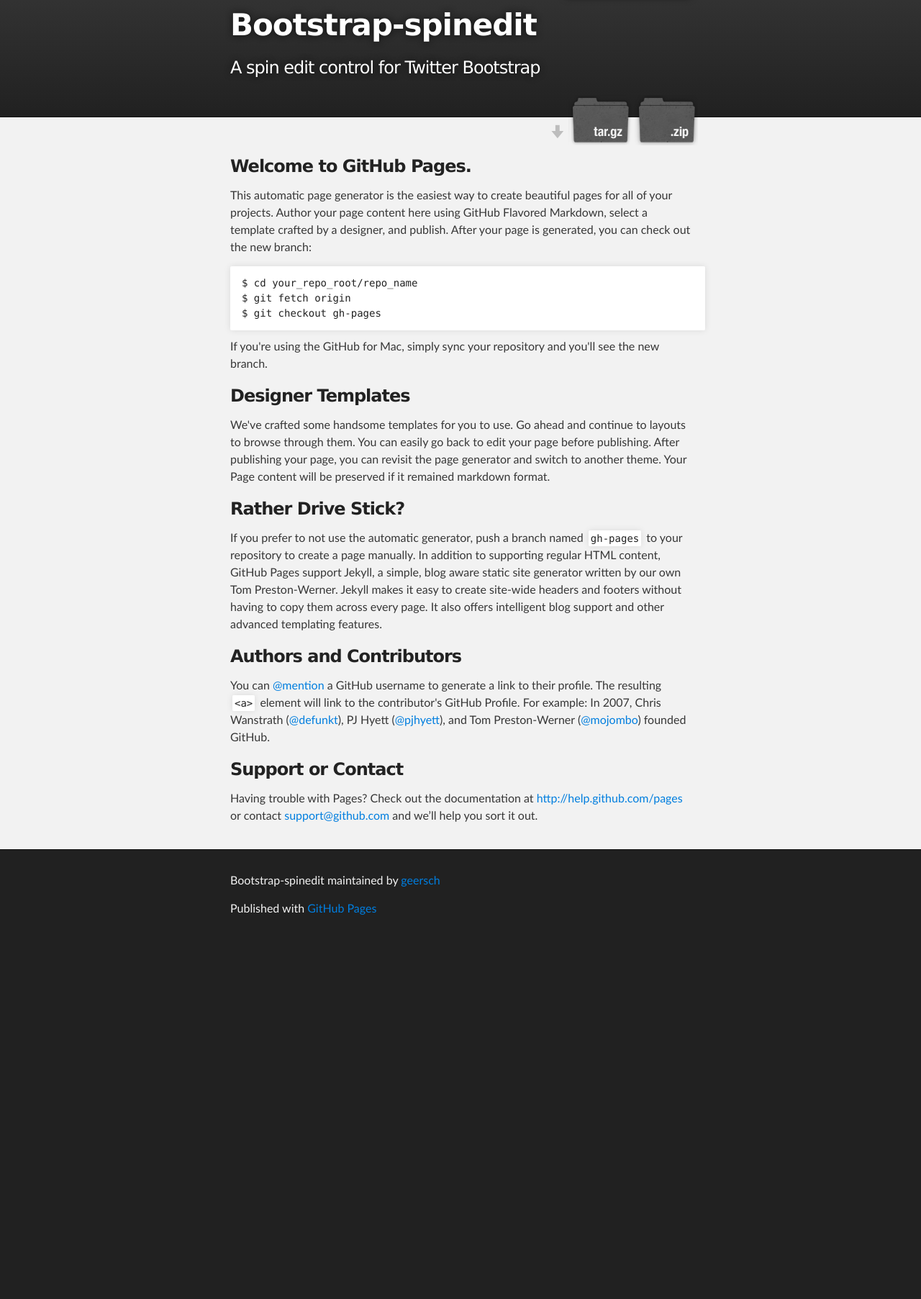
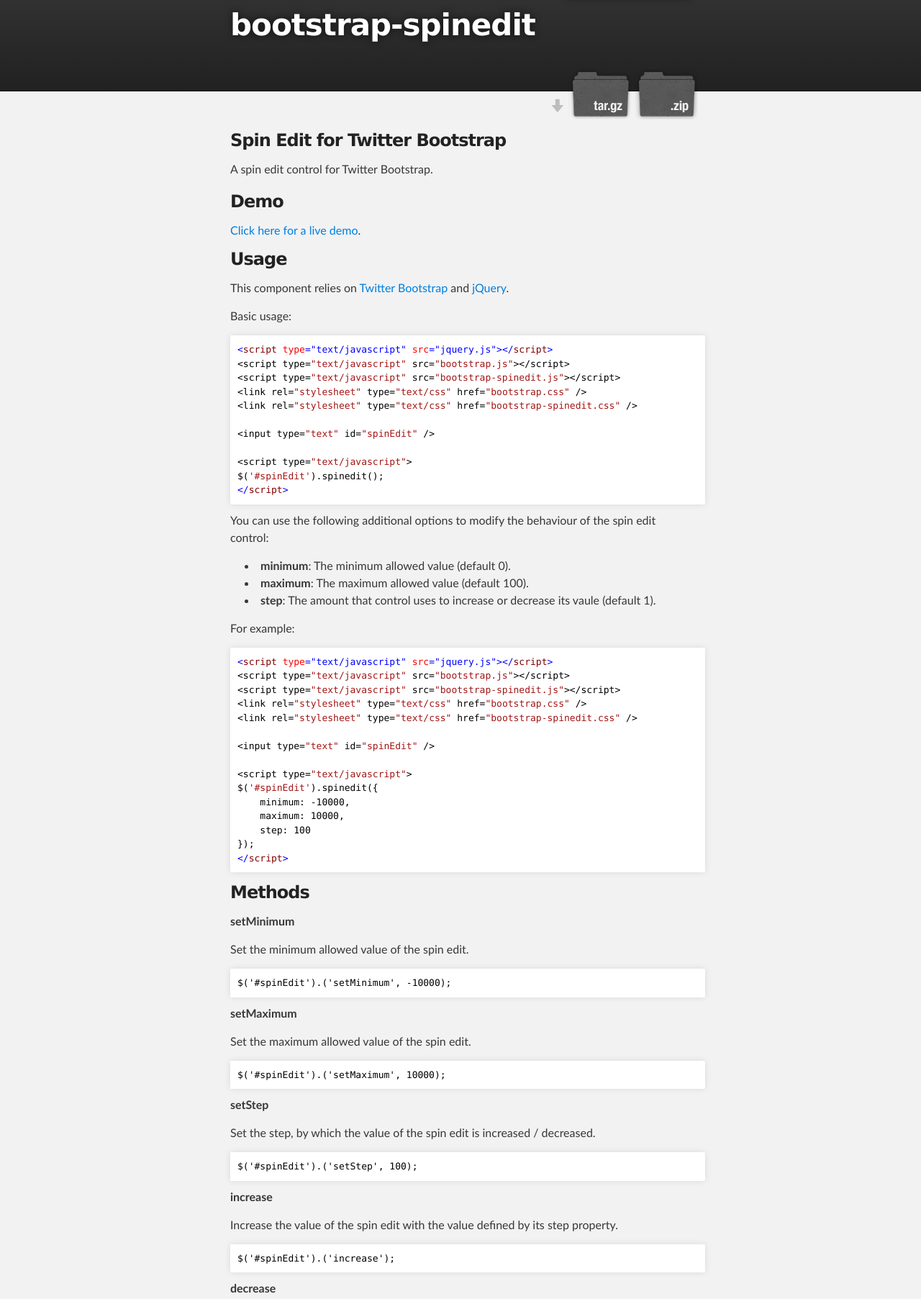
Before and after one commit to geersch/bootstrap-spinedit, a plain HTML site: page index.html in a window 1280 px wide. Shown: the part 47-1852 px from the top of the page at 72% size. Before the commit the page ends 1356 px from the top, so only its background shows below. Drawn offline with Linux system fonts and the light colour scheme.

Commit message:
Initial commit of pages

```diff
--- a/index.html
+++ b/index.html
@@ -4,11 +4,11 @@
   <head>
     <meta charset='utf-8' />
     <meta http-equiv="X-UA-Compatible" content="chrome=1" />
-    <meta name="description" content="Bootstrap-spinedit : A spin edit control for Twitter Bootstrap" />
+    <meta name="description" content="bootstrap-spinedit : " />
 
-    <link rel="stylesheet" type="text/css" media="screen" href="stylesheets/stylesheet.css">
+    <link rel="stylesheet" type="text/css" media="screen" href="stylesheets/stylesheet.css" />
 
-    <title>Bootstrap-spinedit</title>
+    <title>bootstrap-spinedit</title>
   </head>
 
   <body>
@@ -16,10 +16,10 @@
     <!-- HEADER -->
     <div id="header_wrap" class="outer">
         <header class="inner">
-          <a id="forkme_banner" href="https://github.com/geersch/bootstrap-spinedit">View on GitHub</a>
+          <a id="forkme_banner" href="https://github.com/geersch/bootstrap-progressbar">View on GitHub</a>
 
-          <h1 id="project_title">Bootstrap-spinedit</h1>
-          <h2 id="project_tagline">A spin edit control for Twitter Bootstrap</h2>
+          <h1 id="project_title">bootstrap-spinedit</h1>
+          <h2 id="project_tagline"></h2>
 
             <section id="downloads">
               <a class="zip_download_link" href="https://github.com/geersch/bootstrap-spinedit/zipball/master">Download this project as a .zip file</a>
@@ -31,44 +31,145 @@
     <!-- MAIN CONTENT -->
     <div id="main_content_wrap" class="outer">
       <section id="main_content" class="inner">
-        <h3>Welcome to GitHub Pages.</h3>
+        <h3>Spin Edit for Twitter Bootstrap</h3>
 
-<p>This automatic page generator is the easiest way to create beautiful pages for all of your projects. Author your page content here using GitHub Flavored Markdown, select a template crafted by a designer, and publish. After your page is generated, you can check out the new branch:</p>
+		<p>A spin edit control for Twitter Bootstrap.</p>
 
-<pre><code>$ cd your_repo_root/repo_name
-$ git fetch origin
-$ git checkout gh-pages
-</code></pre>
+<h3>Demo</h3>
 
-<p>If you're using the GitHub for Mac, simply sync your repository and you'll see the new branch.</p>
+<a href="demo.html" target="_blank">Click here for a live demo</a>.
 
-<h3>Designer Templates</h3>
+<h3>Usage</h3>
 
-<p>We've crafted some handsome templates for you to use. Go ahead and continue to layouts to browse through them. You can easily go back to edit your page before publishing. After publishing your page, you can revisit the page generator and switch to another theme. Your Page content will be preserved if it remained markdown format.</p>
+<p>This component relies on <a href="http://twitter.github.com/bootstrap/" target="_blank">Twitter Bootstrap</a> and <a href="http://jquery.com/" target="_blank">jQuery</a>.</p>
 
-<h3>Rather Drive Stick?</h3>
+<p>Basic usage:</p>
 
-<p>If you prefer to not use the automatic generator, push a branch named <code>gh-pages</code> to your repository to create a page manually. In addition to supporting regular HTML content, GitHub Pages support Jekyll, a simple, blog aware static site generator written by our own Tom Preston-Werner. Jekyll makes it easy to create site-wide headers and footers without having to copy them across every page. It also offers intelligent blog support and other advanced templating features.</p>
+<div class="csharpcode">
+<!-- code formatted by http://manoli.net/csharpformat/ -->
+<pre>
+<span class="kwrd">&lt;</span><span class="html">script</span> <span class="attr">type</span><span class="kwrd">="text/javascript"</span> <span class="attr">src</span><span class="kwrd">="jquery.js"</span><span class="kwrd">&gt;&lt;/</span><span class="html">script</span><span class="kwrd">&gt;</span>
+&lt;script type=<span class="str">"text/javascript"</span> src=<span class="str">"bootstrap.js"</span>&gt;&lt;/script&gt;
+&lt;script type=<span class="str">"text/javascript"</span> src=<span class="str">"bootstrap-spinedit.js"</span>&gt;&lt;/script&gt;
+&lt;link rel=<span class="str">"stylesheet"</span> type=<span class="str">"text/css"</span> href=<span class="str">"bootstrap.css"</span> /&gt;
+&lt;link rel=<span class="str">"stylesheet"</span> type=<span class="str">"text/css"</span> href=<span class="str">"bootstrap-spinedit.css"</span> /&gt;
 
-<h3>Authors and Contributors</h3>
+&lt;input type=<span class="str">"text"</span> id=<span class="str">"spinEdit"</span> /&gt;
 
-<p>You can <a href="https://github.com/blog/821" class="user-mention">@mention</a> a GitHub username to generate a link to their profile. The resulting <code>&lt;a&gt;</code> element will link to the contributor's GitHub Profile. For example: In 2007, Chris Wanstrath (<a href="https://github.com/defunkt" class="user-mention">@defunkt</a>), PJ Hyett (<a href="https://github.com/pjhyett" class="user-mention">@pjhyett</a>), and Tom Preston-Werner (<a href="https://github.com/mojombo" class="user-mention">@mojombo</a>) founded GitHub.</p>
+&lt;script type=<span class="str">"text/javascript"</span>&gt;
+$(<span class="str">'#spinEdit'</span>).spinedit();
+<span class="kwrd">&lt;/</span><span class="html">script</span><span class="kwrd">&gt;</span></pre>
+</div>
 
-<h3>Support or Contact</h3>
+<p>You can use the following additional options to modify the behaviour of the spin edit control:</p>
 
-<p>Having trouble with Pages? Check out the documentation at <a href="http://help.github.com/pages">http://help.github.com/pages</a> or contact <a href="mailto:support@github.com">support@github.com</a> and we’ll help you sort it out.</p>
-      </section>
-    </div>
+<ul>
+<li><strong>minimum</strong>: The minimum allowed value (default 0).</li>
+<li><strong>maximum</strong>: The maximum allowed value (default 100).</li>
+<li><strong>step</strong>: The amount that control uses to increase or decrease its vaule (default 1).</li>
+</ul>
 
-    <!-- FOOTER  -->
-    <div id="footer_wrap" class="outer">
-      <footer class="inner">
-        <p class="copyright">Bootstrap-spinedit maintained by <a href="https://github.com/geersch">geersch</a></p>
-        <p>Published with <a href="http://pages.github.com">GitHub Pages</a></p>
-      </footer>
-    </div>
+<p>For example:</p>
 
+<div class="csharpcode">
+<!-- code formatted by http://manoli.net/csharpformat/ -->
+<pre>
+<span class="kwrd">&lt;</span><span class="html">script</span> <span class="attr">type</span><span class="kwrd">="text/javascript"</span> <span class="attr">src</span><span class="kwrd">="jquery.js"</span><span class="kwrd">&gt;&lt;/</span><span class="html">script</span><span class="kwrd">&gt;</span>
+&lt;script type=<span class="str">"text/javascript"</span> src=<span class="str">"bootstrap.js"</span>&gt;&lt;/script&gt;
+&lt;script type=<span class="str">"text/javascript"</span> src=<span class="str">"bootstrap-spinedit.js"</span>&gt;&lt;/script&gt;
+&lt;link rel=<span class="str">"stylesheet"</span> type=<span class="str">"text/css"</span> href=<span class="str">"bootstrap.css"</span> /&gt;
+&lt;link rel=<span class="str">"stylesheet"</span> type=<span class="str">"text/css"</span> href=<span class="str">"bootstrap-spinedit.css"</span> /&gt;
 
+&lt;input type=<span class="str">"text"</span> id=<span class="str">"spinEdit"</span> /&gt;
+
+&lt;script type=<span class="str">"text/javascript"</span>&gt;
+$(<span class="str">'#spinEdit'</span>).spinedit({
+    minimum: -10000,
+    maximum: 10000,
+    step: 100
+});
+<span class="kwrd">&lt;/</span><span class="html">script</span><span class="kwrd">&gt;</span></pre>
+</div>
+
+<h3>Methods</h3>
+
+<p><strong>setMinimum</strong></p>
+
+<p>Set the minimum allowed value of the spin edit.</p>
+
+<div class="csharpcode">
+<!-- code formatted by http://manoli.net/csharpformat/ -->
+<pre>
+$('#spinEdit').('setMinimum', -10000);</pre>
+</div>
+
+<p><strong>setMaximum</strong></p>
+
+<p>Set the maximum allowed value of the spin edit.</p>
+
+<div class="csharpcode">
+<!-- code formatted by http://manoli.net/csharpformat/ -->
+<pre>
+$('#spinEdit').('setMaximum', 10000);</pre>
+</div>
+
+<p><strong>setStep</strong></p>
+
+<p>Set the step, by which the value of the spin edit is increased / decreased.</p>
+
+<div class="csharpcode">
+<!-- code formatted by http://manoli.net/csharpformat/ -->
+<pre>
+$('#spinEdit').('setStep', 100);</pre>
+</div>
+
+<p><strong>increase</strong></p>
+
+<p>Increase the value of the spin edit with the value defined by its step property.</p>
+
+<div class="csharpcode">
+<!-- code formatted by http://manoli.net/csharpformat/ -->
+<pre>
+$('#spinEdit').('increase');</pre>
+</div>
+
+<p><strong>decrease</strong></p>
+
+<p>Decrease the value of the spin edit with the value defined by its step property.</p>
+
+<div class="csharpcode">
+<!-- code formatted by http://manoli.net/csharpformat/ -->
+<pre>
+$('#spinEdit').('decrease');</pre>
+</div>
+
+<h3>Events</h3>
+
+<p>The spin edit supports one event, namely <strong>valueChanged</strong>. This event is triggered when its value changes.</p>
+
+<p>The event object has one additional property:</p>
+
+<ul>
+	<li><strong>value</strong>: The new value of the spin edit.</li>
+</ul>
+
+<div class="csharpcode">
+<!-- code formatted by http://manoli.net/csharpformat/ -->
+<pre class="csharpcode">
+$('#spinEdit').on("valueChanged", function (e) {
+    console.log(e.value);
+});</pre>
+</div>
+
+	<h3>License</h3>
+
+	<p>This code is made available under the <a href="http://www.apache.org/licenses/LICENSE-2.0" target="_blank">Apache License v2.0, the same as Twitter Bootstrap.</a></p>
+
+	<h3>Contact</h3>
+
+	<p>Questions or suggestions? Mail me at <a href="mailto:geersch@gmail.com">geersch@gmail.com</a>.</p>
+
+	<p>Follow <a href="https://twitter.com/#!/cgeers" target="_blank">@cgeers</a> on Twitter.</p>
 
   </body>
 </html>
--- a/stylesheets/stylesheet.css
+++ b/stylesheets/stylesheet.css
@@ -429,3 +429,39 @@
   }
 
 }
+
+.csharpcode, .csharpcode pre
+{
+	font-size: small;
+	color: black;
+	font-family: Consolas, "Courier New", Courier, Monospace;
+	background-color: #ffffff;
+	/*white-space: pre;*/
+}
+
+.csharpcode pre { margin: 0em; }
+
+.csharpcode .rem { color: #008000; }
+
+.csharpcode .kwrd { color: #0000ff; }
+
+.csharpcode .str { color: #a31515; }
+
+.csharpcode .op { color: #0000c0; }
+
+.csharpcode .preproc { color: #cc6633; }
+
+.csharpcode .asp { background-color: #ffff00; }
+
+.csharpcode .html { color: #800000; }
+
+.csharpcode .attr { color: #ff0000; }
+
+.csharpcode .alt
+{
+	background-color: #f4f4f4;
+	width: 100%;
+	margin: 0em;
+}
+
+.csharpcode .lnum { color: #606060; }
```
